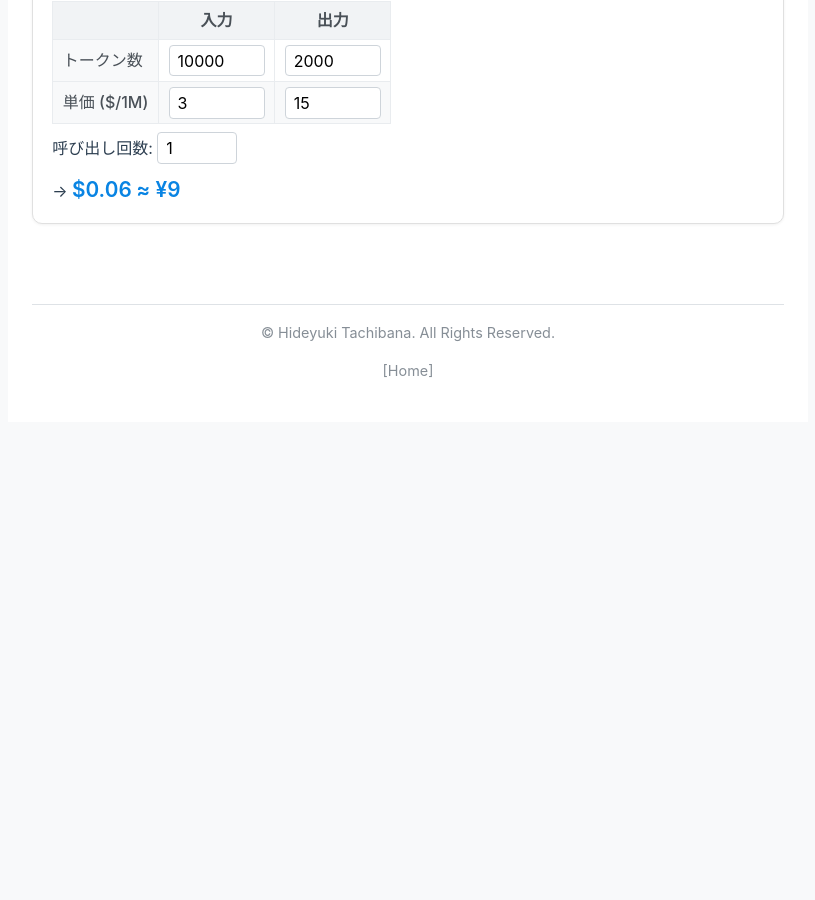
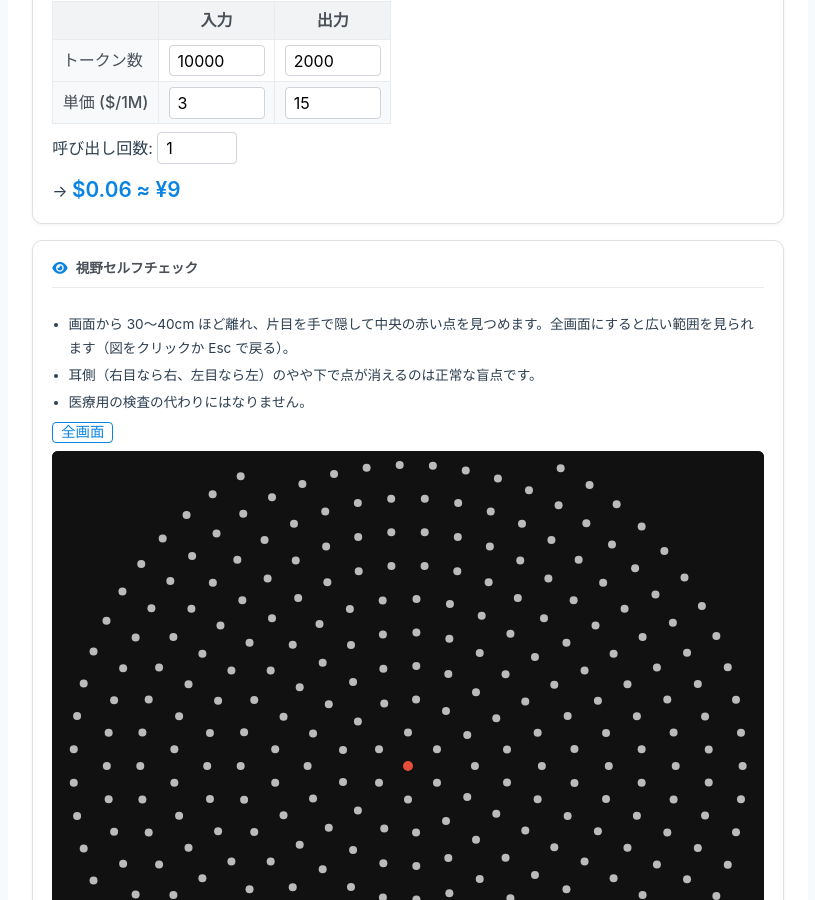
Before and after one commit to tachi-hi/tachi-hi.github.io, a Jekyll site: the page built from tools.html, in a window 1280 px wide and 900 px high, scrolled down 5688 px. Shown: the whole window, without its empty margins (232-1047 px from the left). Built offline with Jekyll 4.4.1, drawn with Linux system fonts in a browser that asks for light colours; a style sheet for code colours, icons or effects is not loaded; before the commit the page ends 6110 px from its top, so only the background shows below that.

Commit message:
片目で盲点を確かめられる視野セルフチェックを追加
Co-Authored-By: Claude Opus 5.5 <noreply@anthropic.com>

```diff
--- a/css/style.css
+++ b/css/style.css
@@ -1293,3 +1293,34 @@ textarea {
   color: #c0392b;
   font-size: 0.9rem;
 }
+
+/* ============================================
+   視野セルフチェック
+   ============================================ */
+.vf-controls {
+  display: flex;
+  flex-wrap: wrap;
+  align-items: center;
+  gap: 0.5rem;
+  margin: 0.5rem 0;
+  font-size: 0.9rem;
+}
+
+.vf-stage {
+  height: 70vh;
+  min-height: 320px;
+  background: #111;
+  border-radius: 6px;
+  overflow: hidden;
+}
+
+.vf-stage:fullscreen {
+  height: 100vh;
+  border-radius: 0;
+}
+
+.vf-stage canvas {
+  display: block;
+  width: 100%;
+  height: 100%;
+}
--- /dev/null
+++ b/js/tools-vision.js
@@ -0,0 +1,73 @@
+/*
+ * tools-vision.js
+ * 視野セルフチェック（簡易）
+ * - 中央の赤い点を囲むように、同心円上に点を並べて表示する
+ * - 片目で中央を見つめ、消えて見える点がないかを確かめる
+ * - 「全画面」ボタンで全画面表示。全画面中は図をクリックするか Esc で戻る
+ * 医療用の検査ではない。
+ */
+document.addEventListener("DOMContentLoaded", function () {
+  var stage = document.getElementById("vf-stage");
+  if (!stage) return;
+
+  var canvas = document.getElementById("vf-canvas");
+  var fullBtn = document.getElementById("vf-full");
+
+  var RING_COUNT = 10;  // 同心円の数
+  var MARGIN = 12;      // 画面端からこの距離より外の点は描かない
+
+  // 同心円状に点を配置する。盲点（耳側約15°）まで届くよう横幅いっぱいに広げ、
+  // 上下ではみ出した点は省く。点の間隔は円の間隔とほぼ同じにそろえる
+  function layout(w, h) {
+    var maxR = Math.min(w * 0.47, h * 0.8);
+    var gap = maxR / RING_COUNT;
+    var list = [];
+    for (var r = 1; r <= RING_COUNT; r++) {
+      var radius = gap * r;
+      var n = Math.max(6, Math.round(2 * Math.PI * radius / gap));
+      var offset = r % 2 ? Math.PI / n : 0;  // 隣の円と半ステップずらす
+      for (var k = 0; k < n; k++) {
+        var a = offset + 2 * Math.PI * k / n;
+        var x = w / 2 + radius * Math.cos(a), y = h / 2 + radius * Math.sin(a);
+        if (x < MARGIN || x > w - MARGIN || y < MARGIN || y > h - MARGIN) continue;
+        list.push({ x: x, y: y });
+      }
+    }
+    return list;
+  }
+
+  function draw() {
+    var w = stage.clientWidth, h = stage.clientHeight;
+    var dpr = window.devicePixelRatio || 1;
+    canvas.width = Math.round(w * dpr);
+    canvas.height = Math.round(h * dpr);
+    var c = canvas.getContext("2d");
+    c.setTransform(dpr, 0, 0, dpr, 0, 0);
+
+    c.fillStyle = "#111";
+    c.fillRect(0, 0, w, h);
+    c.fillStyle = "#bbb";
+    layout(w, h).forEach(function (d) {
+      c.beginPath();
+      c.arc(d.x, d.y, 4, 0, Math.PI * 2);
+      c.fill();
+    });
+    c.fillStyle = "#e74c3c";
+    c.beginPath();
+    c.arc(w / 2, h / 2, 5, 0, Math.PI * 2);
+    c.fill();
+  }
+
+  fullBtn.addEventListener("click", function () {
+    if (stage.requestFullscreen) stage.requestFullscreen();
+  });
+
+  canvas.addEventListener("click", function () {
+    if (document.fullscreenElement) document.exitFullscreen();
+  });
+
+  document.addEventListener("fullscreenchange", function () { setTimeout(draw, 100); });
+  window.addEventListener("resize", draw);
+
+  draw();
+});
--- a/tools.html
+++ b/tools.html
@@ -190,3 +191,18 @@ custom_js:
     </div>
   </div>
 </div>
+
+<div class="widget">
+  <div class="widget-title"><i class="fa-solid fa-eye"></i> 視野セルフチェック</div>
+  <div class="widget-section">
+    <ul style="margin: 0.3rem 0; padding-left: 1.2em; font-size: 0.85rem">
+      <li>画面から 30〜40cm ほど離れ、片目を手で隠して中央の赤い点を見つめます。全画面にすると広い範囲を見られます（図をクリックか Esc で戻る）。</li>
+      <li>耳側（右目なら右、左目なら左）のやや下で点が消えるのは正常な盲点です。</li>
+      <li>医療用の検査の代わりにはなりません。</li>
+    </ul>
+    <div class="vf-controls">
+      <button type="button" id="vf-full" class="rate-refresh">全画面</button>
+    </div>
+    <div id="vf-stage" class="vf-stage"><canvas id="vf-canvas"></canvas></div>
+  </div>
+</div>
```
Also changed, not shown: other parts of tools.html (+1 -0 lines).
